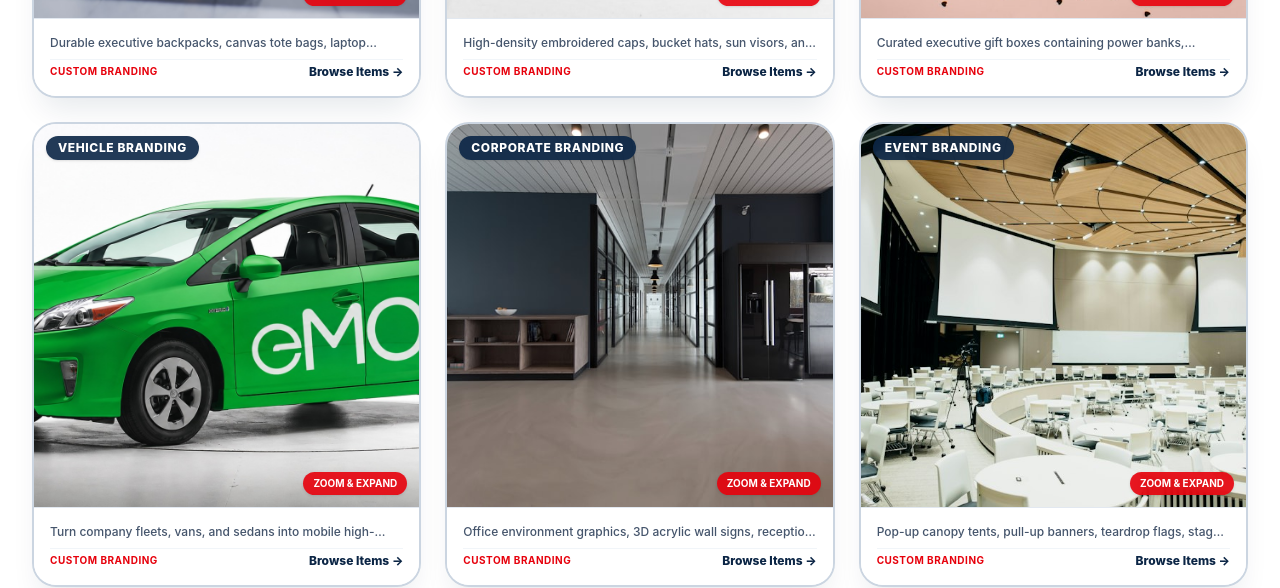
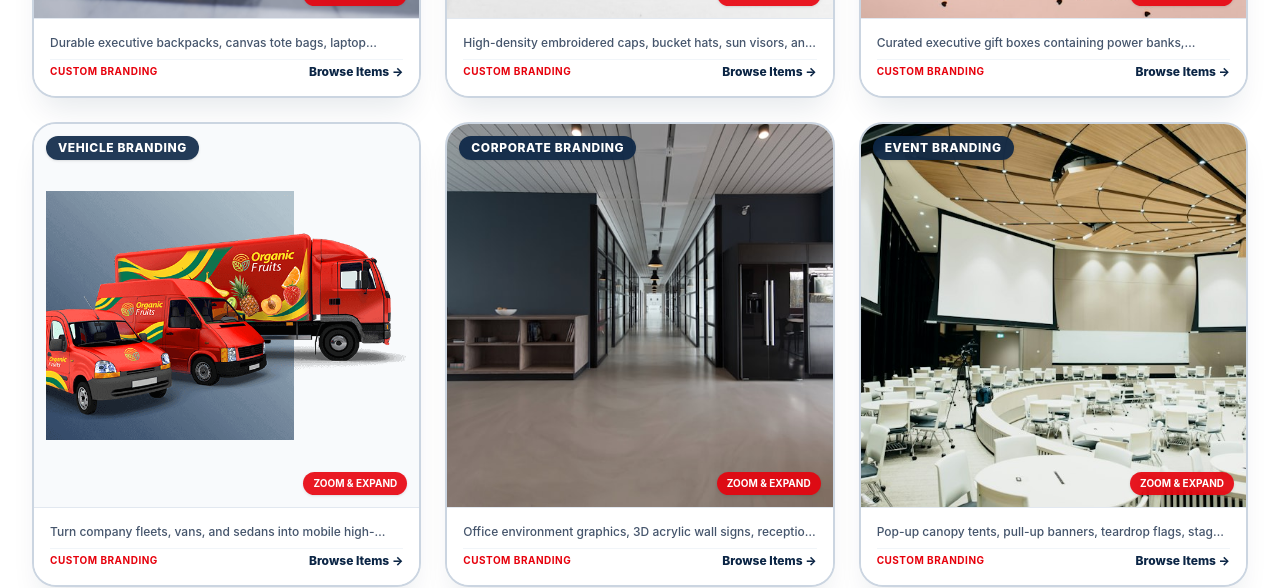
Before and after one commit to birikuman/Ak-group, a React (Vite) app: page / in a window 1280 px wide. Shown: the part 1820-2408 px from the top of the page. Built offline with nearby package versions, Linux system fonts and the light colour scheme.

Commit message:
Update Vehicle Branding category image to vehicle-branding-dubai.png and fit in Home page card

```diff
--- a/src/components/Home.tsx
+++ b/src/components/Home.tsx
@@ -82,7 +82,9 @@ export const Home: React.FC = () => {
                 <img
                   src={cat.image}
                   alt={cat.name}
-                  className="w-full h-full object-cover transition-transform duration-700 ease-out group-hover:scale-125"
+                  className={`w-full h-full ${
+                    cat.image.endsWith('.png') ? 'object-contain p-3 bg-slate-50' : 'object-cover'
+                  } transition-transform duration-700 ease-out group-hover:scale-105`}
                 />
                 <div className="absolute top-3 left-3 bg-[#0B2545]/90 text-white font-extrabold text-xs px-3 py-1 rounded-full uppercase tracking-wider backdrop-blur-sm shadow">
                   {cat.name}
--- a/src/data/mockData.ts
+++ b/src/data/mockData.ts
@@ -61,7 +61,7 @@ export const CATEGORIES: Category[] = [
     iconName: 'Truck',
     description: 'Turn company fleets, vans, and sedans into mobile high-impact advertising platforms across African highways.',
     sampleItems: 'Full wraps, partial wraps, fleet decals, magnetic signs',
-    image: '/images/product-vehicle-1.jpeg',
+    image: '/images/vehicle-branding-dubai.png',
     isBrochureOriginal: false
   },
   {
```
